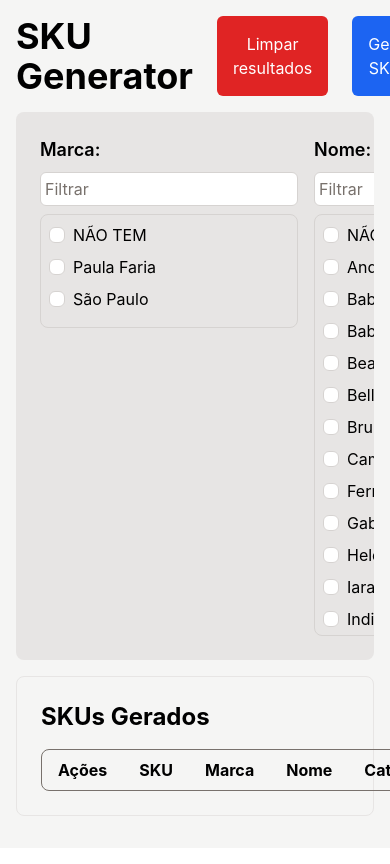
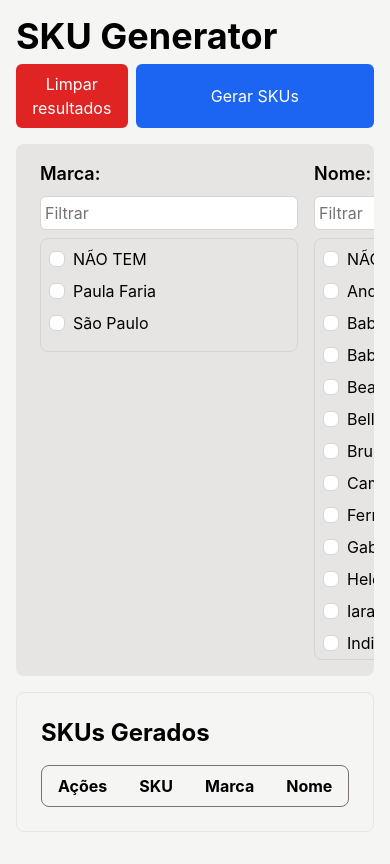
Before and after one commit to oitent/sku-generator, a Next.js app: page / in a window 390 px wide. Built offline with nearby package versions, Linux system fonts and the light colour scheme.

Commit message:
Update styling for mobile

```diff
--- a/pages/index.js
+++ b/pages/index.js
@@ -120,23 +120,21 @@ const IndexPage = () => {
         <div
           id="alert-border-3"
           role="alert"
-          className="flex fixed z-50 top-4 left-0 right-0 mx-auto max-w-md p-4 mb-4 text-green-800 border-t-4 border-green-300 bg-green-50 dark:text-green-400 dark:bg-gray-900 dark:border-green-600 rounded-lg shadow-lg justify-center items-center"
+          className="flex fixed z-50 top-4 left-0 right-0 mx-4 sm:mx-auto max-w-md px-4 py-2.5 mb-4 text-green-800 border border-t-4 border-green-300 bg-green-50 dark:text-green-400 dark:bg-gray-900 dark:border-green-600 rounded-lg shadow-lg justify-center items-center"
         >
           <BsFillInfoCircleFill className='text-green-400' />
           <div class="ml-3 text-sm font-medium leading-none">
             SKU copiado com <a href="#" class="font-semibold underline hover:no-underline">sucesso</a>.
           </div>
-          <button type="button" class="ml-auto -mx-1.5 -my-1.5 bg-green-50 text-green-500 rounded-lg focus:ring-2 focus:ring-green-400 p-1.5 hover:bg-green-200 inline-flex h-8 w-8 dark:bg-gray-800 dark:text-green-400 dark:hover:bg-gray-700" data-dismiss-target="#alert-border-3" aria-label="Close">
-            <span class="sr-only">Dismiss</span>
-            <BsX className='text-xl' />
-          </button>
         </div>
       )}
       <div className="mx-auto px-4 pb-8 pt-4">
         <form onSubmit={handleSubmit} className="flex flex-col w-full justify-between items-start gap-4">
-          <div className='flex flex-row w-full justify-between gap-6'>
-            <div className='flex gap-6'>
+          <div className='flex flex-col sm:flex-row w-full justify-between gap-2 sm:gap-6'>
+            <div className='flex gap-2 sm:gap-6'>
               <h1 className="text-4xl font-bold dark:text-white text-black ">SKU Generator</h1>
+            </div>
+            <div className='flex flex-grow gap-2 sm:gap-6 justify-between'>
               <button
                 type="button" // Set the button type to "button"
                 onClick={clearForm}
@@ -144,16 +142,16 @@ const IndexPage = () => {
               >
                 Limpar resultados
               </button>
+              <button
+                type="submit"
+                className="w-96 px-4 py-2 bg-blue-600 text-white rounded-md"
+              >
+                Gerar SKUs
+              </button>
             </div>
-            <button
-              type="submit"
-              className="w-96 px-4 py-2 bg-blue-600 text-white rounded-md"
-            >
-              Gerar SKUs
-            </button>
           </div>
 
-          <ul className="flex flex-row gap-4 w-full bg-gray-200 dark:bg-gray-800 rounded-lg p-6 overflow-x-scroll no-scrollbar">
+          <ul className="flex flex-row gap-4 w-full bg-gray-200 dark:bg-gray-800 rounded-lg px-6 py-4 overflow-x-scroll no-scrollbar">
             {Object.keys(parametersData).map((parameter) => (
               <li
                 key={parameter}
@@ -192,8 +190,8 @@ const IndexPage = () => {
 
           <div className='flex flex-col w-full flex-grow flex-wrap bg-gray-100 dark:bg-gray-900 p-6 rounded-lg border border-gray-200 dark:border-gray-500'>
 
-            <h2 className="text-2xl font-bold mb-4 text-black dark:text-white">SKUs Gerados</h2>
-            <div className='border border-gray-500 rounded-lg'>
+            <h2 className="top-0 text-2xl font-bold mb-4 text-black dark:text-white">SKUs Gerados</h2>
+            <div className='w-full border border-gray-500 rounded-lg overflow-x-scroll no-scrollbar'>
               <table className="w-full table-auto">
                 <thead>
                   <tr>
```
